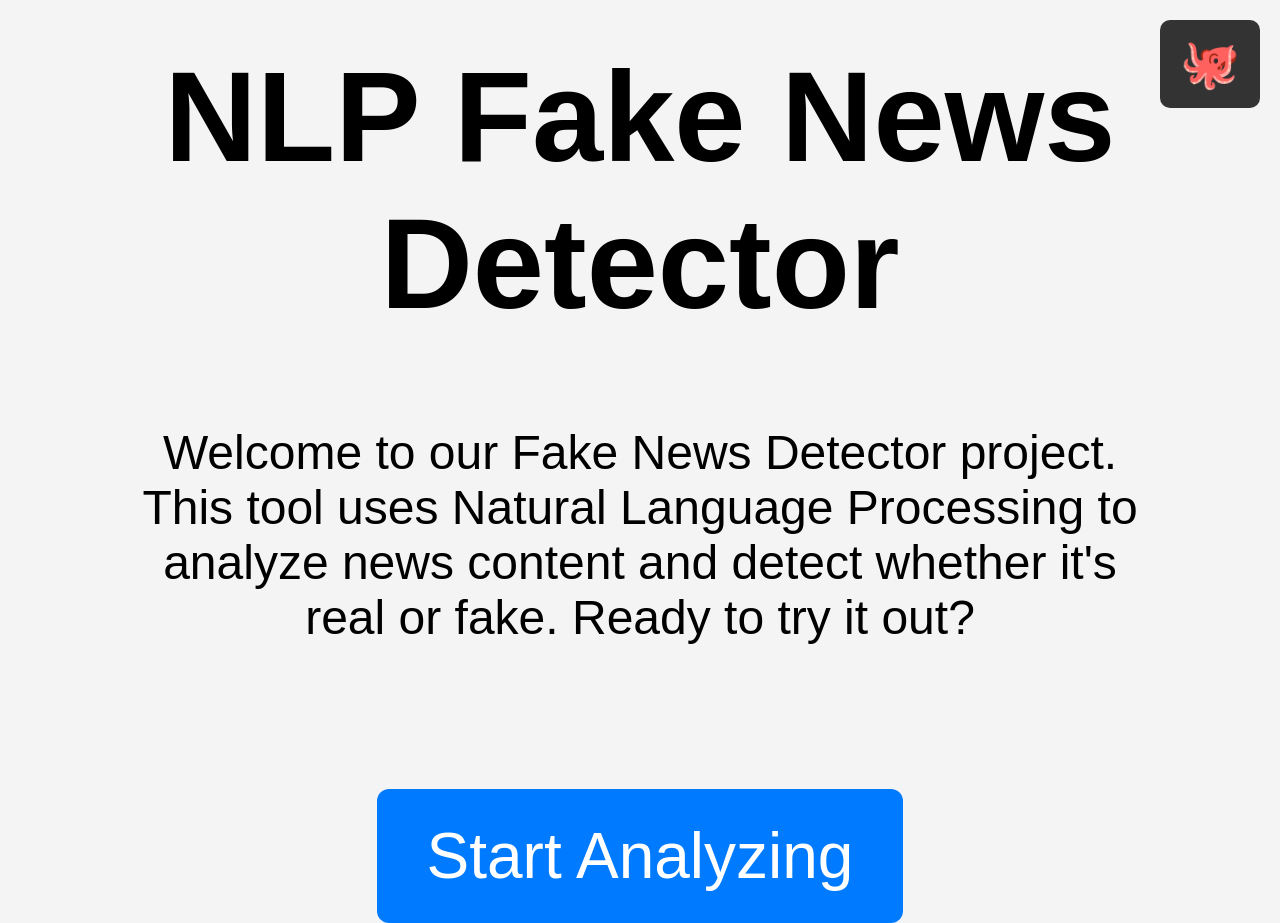
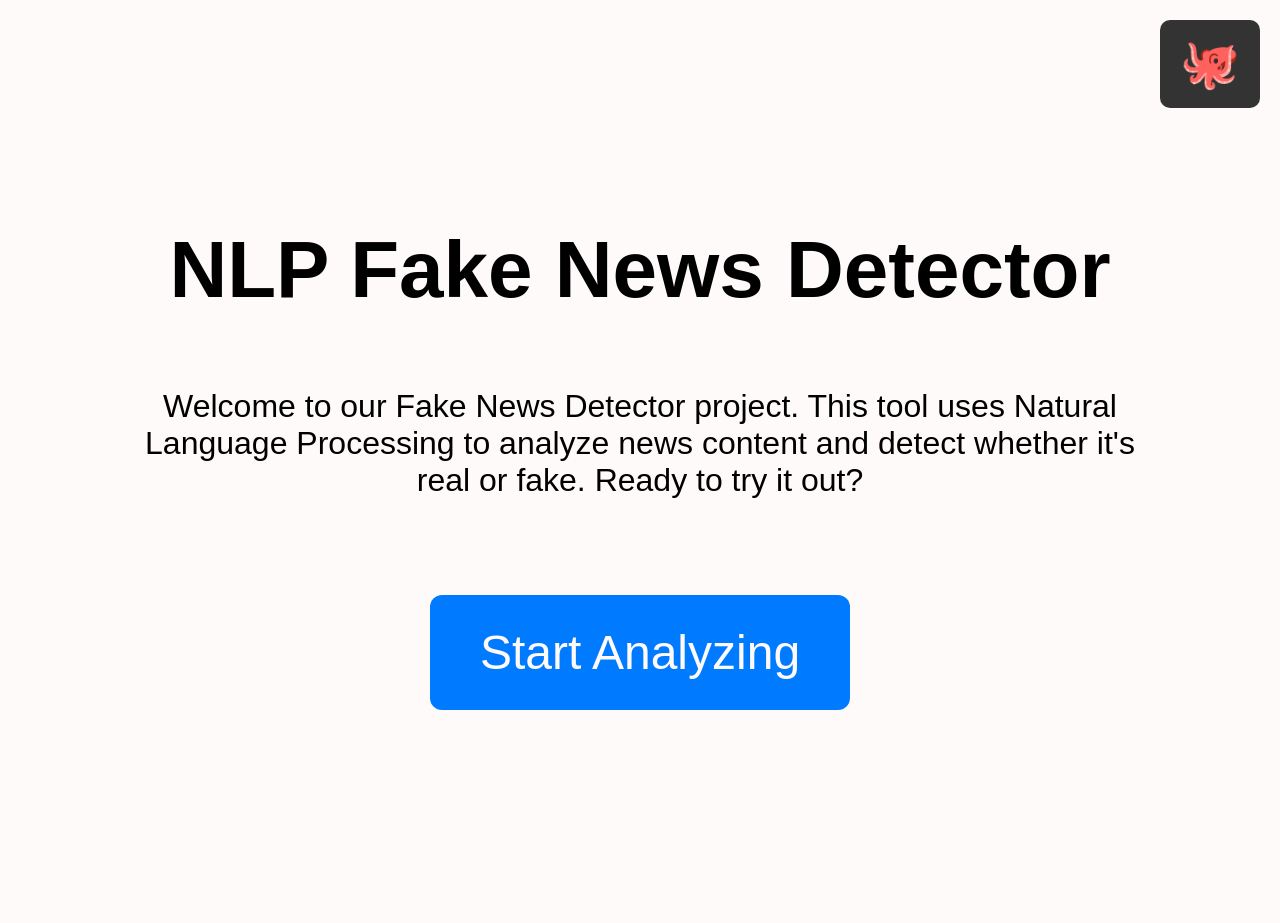
Before and after one commit to redfrog66/NLP_Fake_News_Detection, a Flask app: page / in a window 1280 px wide. After the commit the page ends 710 px from the top, so only its background shows below. Run offline with Flask 3, Linux system fonts and the light colour scheme; parts of the project's set-up code (start-up, migrations or seed data) failed here and were passed over.

Commit message:
CSS changes for better looking

```diff
--- a/app/templates/index.html
+++ b/app/templates/index.html
@@ -14,18 +14,18 @@
       justify-content: center;
       height: 100vh;
       margin: 0;
-      background-color: #f4f4f4;
+      background-color: snow;
       padding: 40px;
     }
     h1 {
-      font-size: 4em;
+      font-size: 2.5em;
       margin-bottom: 40px;
       text-align: center;
     }
     p {
       max-width: 1000px;
       text-align: center;
-      font-size: 1.5em;
+      font-size: 1em;
       margin-bottom: 3em;
     }
     .button-container {
@@ -37,8 +37,8 @@
     a.button {
       display: inline-block;
       padding: 30px 50px;
-      font-size: 2em;
-      color: white;
+      font-size: 1.5em;
+      color: snow;
       background-color: #007BFF;
       text-decoration: none;
       border-radius: 12px;
```
Also changed, not shown: app/templates/analyze.html (+23 -14 lines).
